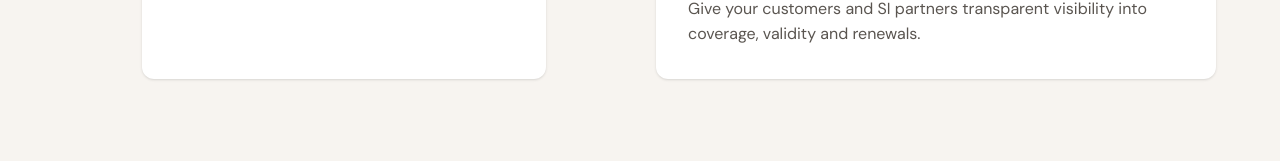
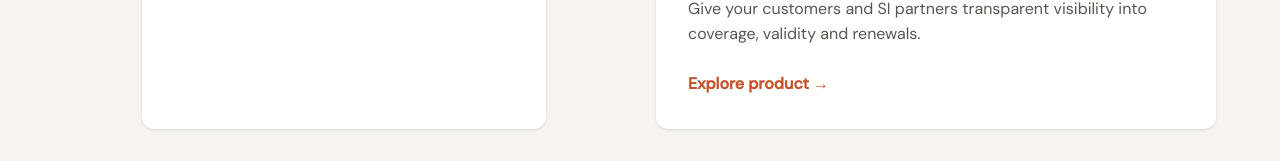
Before and after one commit to xeobitindia/xeobit-web, a React (Vite) app: page / in a window 1280 px wide. Shown: the part 2149-2310 px from the top of the page. Built offline with nearby package versions, Linux system fonts and the light colour scheme.

Commit message:
assure url added

```diff
--- a/src/pages/Landing.jsx
+++ b/src/pages/Landing.jsx
@@ -199,14 +199,14 @@ const Landing = () => {
                   into coverage, validity and renewals.
                 </p>
 
-                {/* <button
+                <button
                   className="mt-6 text-(--accent) font-semibold"
                   onClick={() => {
-                    window.open("https://ecare.demoquaeretech.in/", "_blank");
+                    window.open("https://assure.xeobitindia.in/", "_blank");
                   }}
                 >
                   Explore product →
-                </button> */}
+                </button>
               </div>
             </article>
           </div>
```
